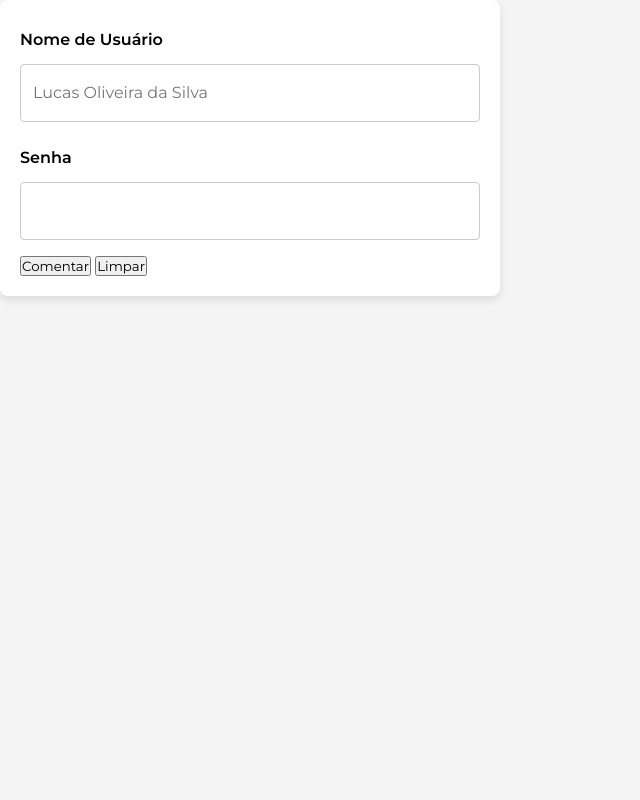
After one commit to SamuelMoreiraFerreira/web-service-comentarios, a Flask app: page /login in a window 1280 px wide. The commit adds this page. Shown: the whole page, without its empty margins (0-640 px from the left). Run offline with Flask 3, Linux system fonts and the light colour scheme.

Commit message:
ADD Página de login / cadastro em construção -> Estrutura HTML, CSS, Rota no "app.py"
ADD user e password em "db_config.json"

UPDATE CSS separado em outros arquivos como: "color-pallete.css" (Paleta de Cores), "reset.css" (Reset CSS)

```diff
--- a/app.py
+++ b/app.py
@@ -3,6 +3,13 @@ from flask import Flask, render_template, request, redirect
 from model.commentController import Comment
 
 app = Flask(__name__)
+
+# Página de login / cadastro
+
+@app.route('/login')
+def login_page():
+
+    return render_template('login.html')
 
 # Página para cadastrar os comentários
 
--- a/data/connectionController.py
+++ b/data/connectionController.py
@@ -16,8 +16,8 @@ class Connection:
 
             host = db_config['host'],
             port = db_config['port'],
-            user = '3ds',
-            password = 'banana',
+            user = db_config['user'],
+            password = db_config['password'],
             database = db_config['database']
 
         )
--- a/db_config.json
+++ b/db_config.json
@@ -1,6 +1,9 @@
 {
     "host": "10.110.134.2",
     "port": "3306",
+
+    "user": "3ds",
+    "password": "banana",
 
     "database": "db_feedback",
 
--- /dev/null
+++ b/static/styles/color-pallete.css
@@ -0,0 +1,13 @@
+:root
+{
+    --primary-bg-color: #f4f4f4;
+    --secondary-bg-color: #f9f9f9;
+
+    --blue: #007bff;
+    --green: #28a745;
+    --red: #dc3545;
+
+    --primary-font-color: #333;
+    --secondary-font-color: #555;
+    --tertiary-font-color: #777;
+}
--- /dev/null
+++ b/static/styles/login.css
@@ -0,0 +1,64 @@
+body
+{
+    width: 100vw;
+    height: 100vh;
+
+    background-color: var(--primary-bg-color);
+}
+
+/* Formulário */
+
+.login__form-container
+{
+    width: 100%;
+    max-width: 500px;
+
+    padding: 20px;
+
+    border-radius: 8px;
+
+    background-color: #fff;
+
+    box-shadow: 0 4px 8px rgba(0, 0, 0, 0.1);
+}
+
+/* Labels */
+
+.form__label
+{
+    display: block;
+
+    margin: 10px 0 15px 0;
+
+    font-size: 1rem;
+    font-weight: 600;
+}
+
+/* Input de Texto */
+
+.form__input,
+.form__textarea
+{
+    width: 100%;
+    max-height: 500px;
+
+    margin-bottom: 16px;
+
+    padding: 12px;
+
+    border: 1px solid #ccc;
+    border-radius: 4px;
+
+    font-size: 1rem;
+    line-height: 2em;
+
+    resize: vertical;
+}
+
+.form__input:focus,
+.form__textarea:focus
+{
+    border-color: var(--blue);
+
+    outline: none;
+}
--- /dev/null
+++ b/static/styles/reset.css
@@ -0,0 +1,12 @@
+*
+{
+    /* Reset */
+
+    margin: 0;
+    padding: 0;
+    box-sizing: border-box;
+
+    /* Fonte Padrão */
+
+    font-family: 'Montserrat', sans-serif;
+}
--- /dev/null
+++ b/templates/login.html
@@ -0,0 +1,57 @@
+<!DOCTYPE html>
+<html lang="pt-BR">
+
+<head>
+
+    <title>Document</title>
+
+    <meta charset="UTF-8">
+    <meta http-equiv="X-UA-Compatible" content="IE=edge">
+    <meta name="viewport" content="width=device-width, initial-scale=1.0">
+
+    <!-- Montserrat Font - Google CDN -->
+
+    <link rel="preconnect" href="https://fonts.googleapis.com">
+    <link rel="preconnect" href="https://fonts.gstatic.com" crossorigin>
+    <link href="https://fonts.googleapis.com/css2?family=Montserrat:ital,wght@0,100..900;1,100..900&display=swap" rel="stylesheet">
+
+    <link rel="stylesheet" href="{{ url_for('static', filename='styles/color-pallete.css') }}" />
+    <link rel="stylesheet" href="{{ url_for('static', filename='styles/reset.css') }}" />
+
+    <!-- Estilização da Página -->
+
+    <link rel="stylesheet" href="{{ url_for('static', filename='styles/login.css') }}" />
+
+</head>
+
+<body>
+
+    <main>
+
+        <form class="login__form-container">
+
+            <!-- Input Usuário -->
+
+            <label class="form__label" for="input-user">Nome de Usuário</label>
+            <input class="form__input" type="text" name="input-user" placeholder="Lucas Oliveira da Silva" maxlength="150" required>
+
+            <!-- Input Senha -->
+
+            <label class="form__label" for="input-password">Senha</label>
+            <input class="form__input" type="password" name="input-password" minlength="8" required>
+
+            <div class="form__buttons">
+
+                <button class="form__button form__button--submit" type="submit">Comentar</button>
+
+                <button class="form__button form__button--reset" type="reset">Limpar</button>
+
+            </div>
+
+        </form>
+
+    </main>
+
+</body>
+
+</html>
```
Also changed, not shown: static/styles/formulario.css (+9 -22 lines), templates/formulario.html (+13 -1 lines).
